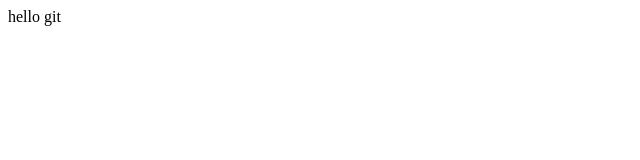
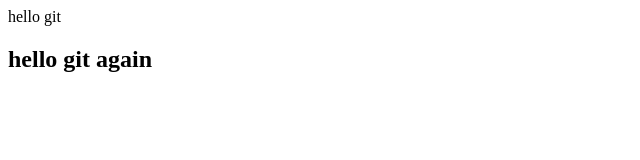
Before and after one commit to Amanuel19/class2, a plain HTML site: page index.html in a window 1280 px wide. Shown: the whole page, without its empty margins (0-640 px from the left). Drawn offline with Linux system fonts and the light colour scheme.

Commit message:
Update index.html
add the h2

```diff
--- a/index.html
+++ b/index.html
@@ -7,5 +7,6 @@
 </head>
 <body>
     hello git
+    <h2>hello git again</h2>
 </body>
 </html>
```
